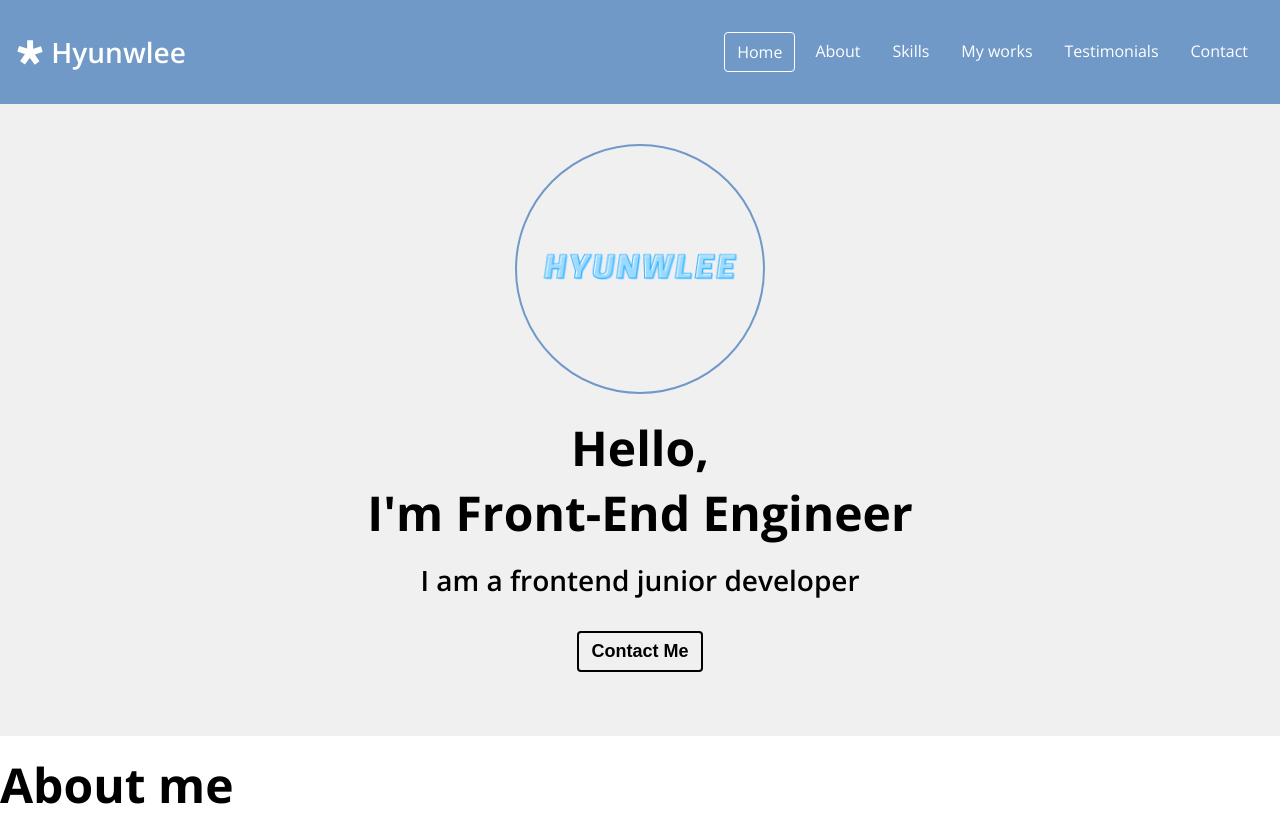
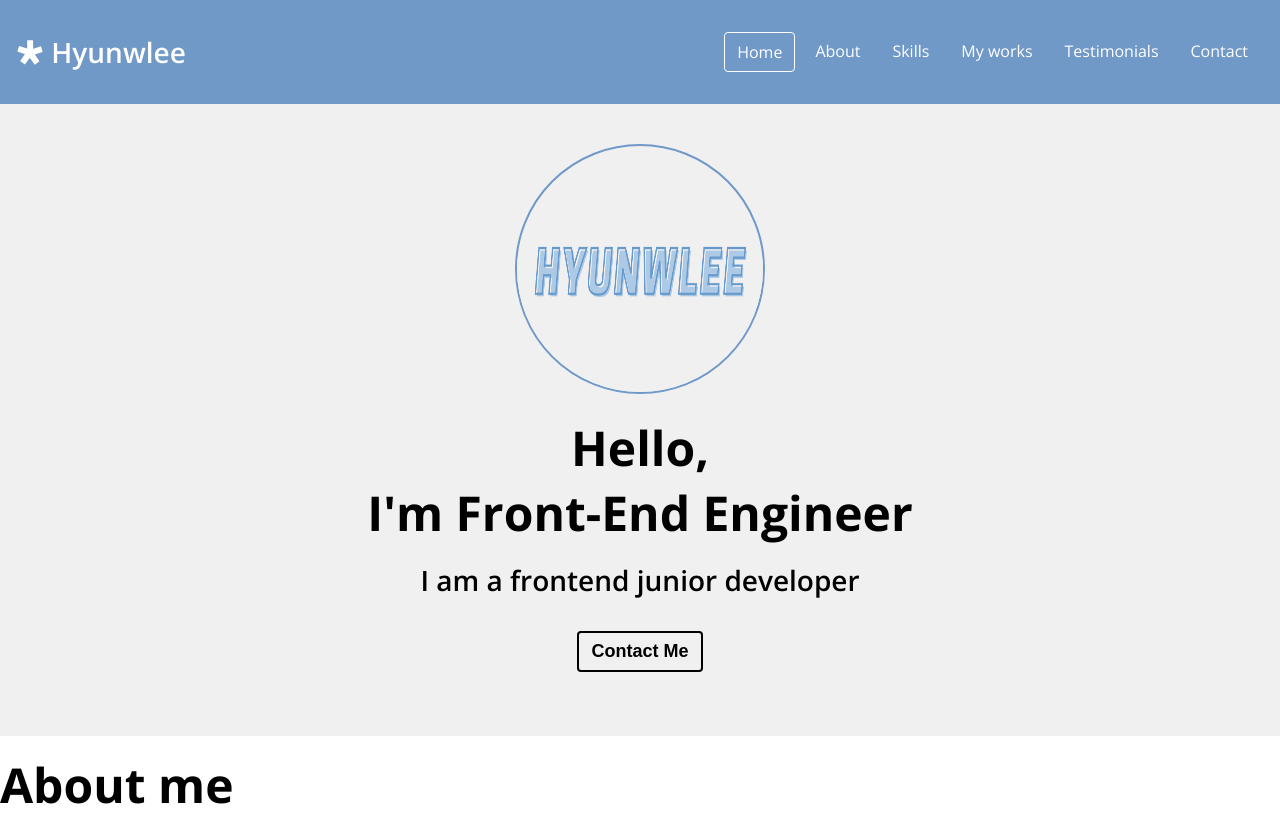
Before and after one commit to hyunwlee-dev/hyunwlee-s-portfolio, a plain HTML site: page index.html in a window 1280 px wide. Shown: the top 820 px of the page. Drawn offline with nearby package versions, Linux system fonts and the light colour scheme.

Commit message:
Design convert main-logo.png

```diff
--- a/index.html
+++ b/index.html
@@ -35,7 +35,7 @@
         <!-- Home -->
         <section id="home">
             <img
-                src="images/profile.png"
+                src="images/main-logo.png"
                 alt="Hyunwlee's profile photo"
                 class="home__avatar"
             />
```
